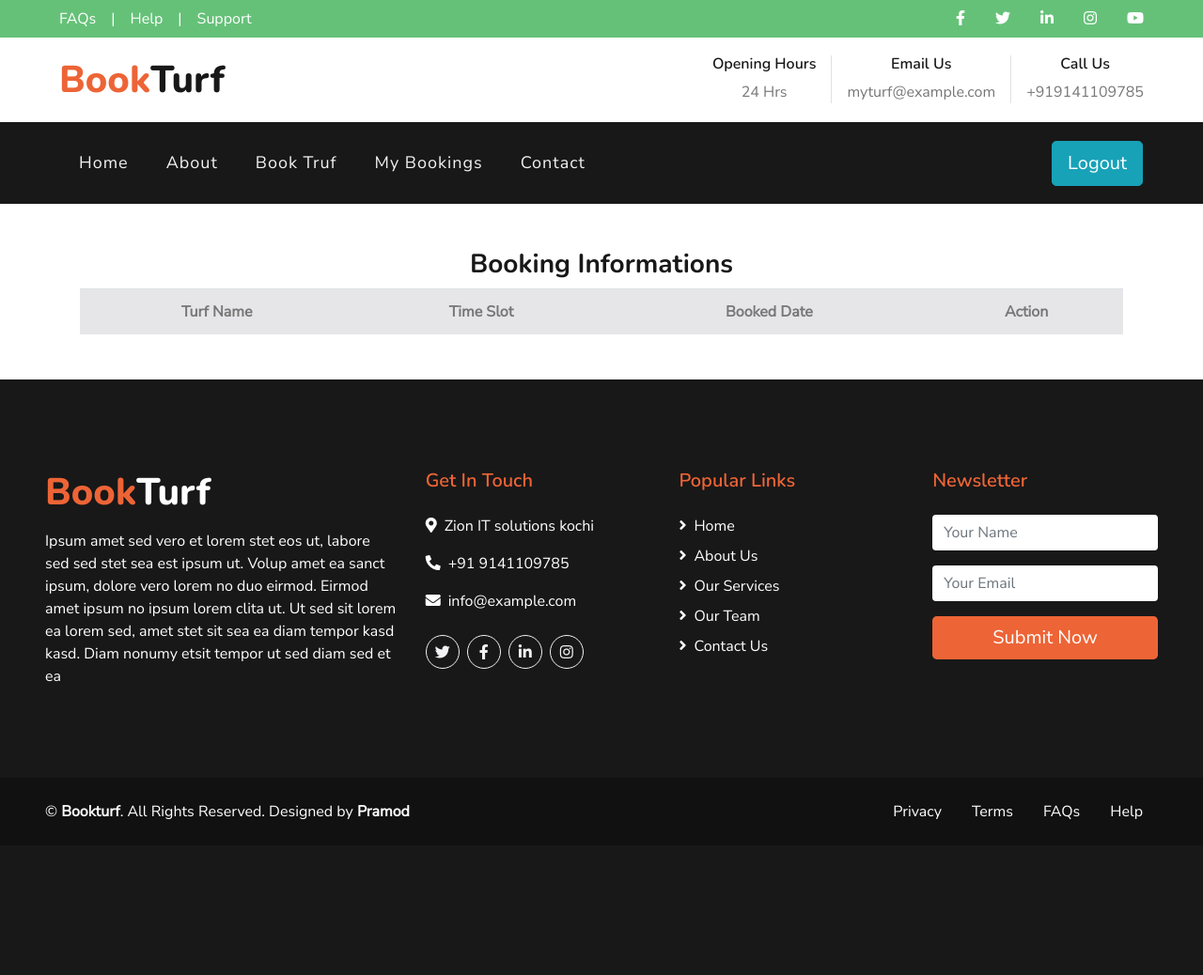
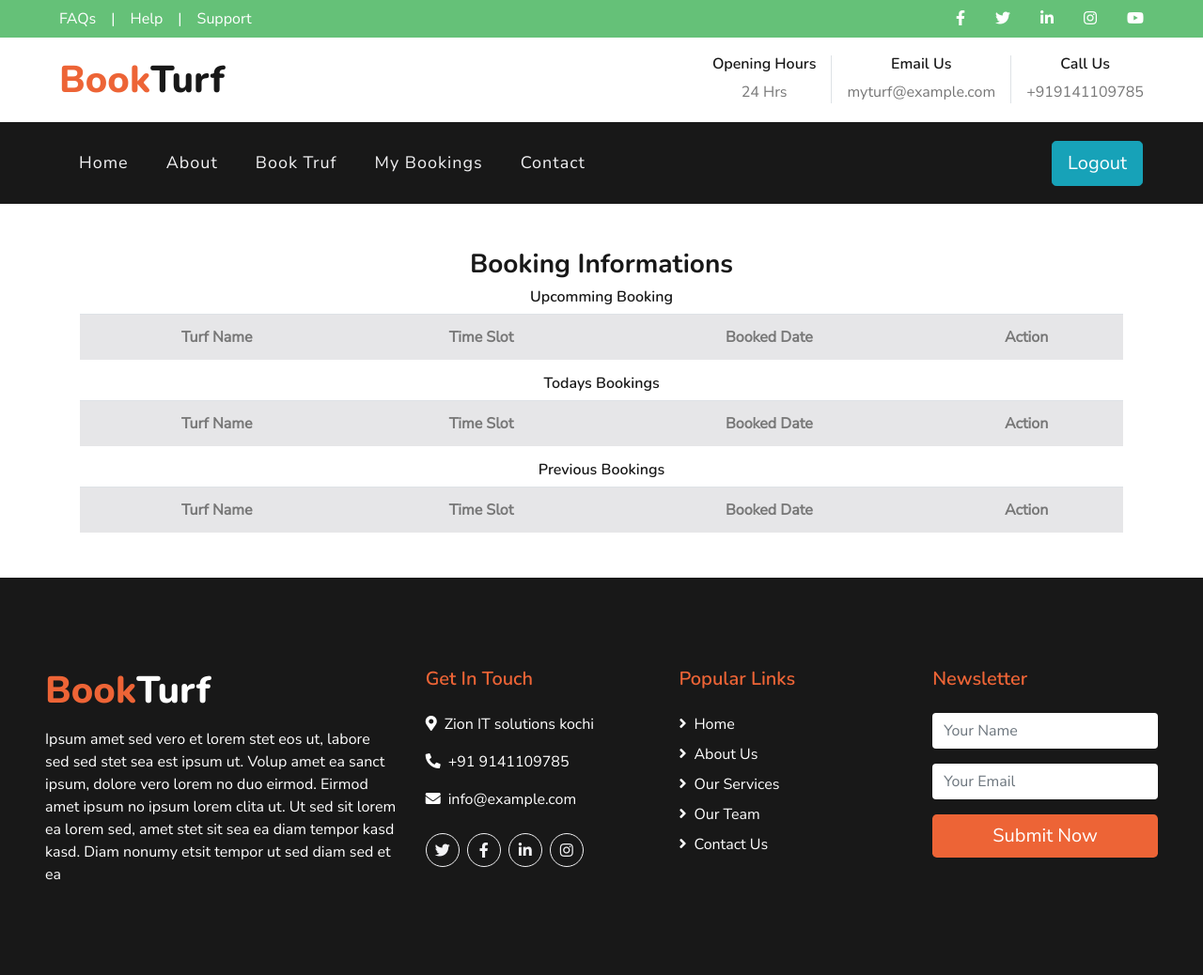
Before and after one commit to pramodthundathil/turf_booking, a Django app: page /booking/MyBookings in a window 1280 px wide. Shown: the top 1038 px of the page at 94% size. Before the commit the page ends 872 px from the top, so only its background shows below. Run offline with Django 3.2, Linux system fonts and the light colour scheme; a user stored in the database is signed in; data comes from the database, SQL or seed files in the repository; both versions use the stored data as it was after the commit; lists and menus that the app fills with data are empty; some libraries are stand-ins or nearby versions.

Commit message:
Booking Status Change

```diff
--- a/booking/views.py
+++ b/booking/views.py
@@ -10,6 +10,7 @@ from django.views.decorators.csrf import csrf_exempt
 from django.template.loader import render_to_string
 from django.http import HttpResponseBadRequest
 from django.contrib.auth.decorators import login_required
+from datetime import datetime
 
 
 razorpay_client = razorpay.Client(
@@ -170,5 +171,27 @@ def cancelbookinguser(request,pk):
 
 @login_required(login_url="signin")
 def MyBookings(request):
+
+    dt = datetime.now()
+    print(dt)
+    dt = dt.date()
+    upcomming = []
+    previous = []
+    today = []
     booking = Booking_Confirmation.objects.filter(cutomer = request.user)
-    return render(request,"mybookings.html",{"booking":booking})
+    for i in booking:
+        timeslot = i.slot
+        if timeslot.Date > dt:
+            upcomming.append(i)
+        elif timeslot.Date == dt:
+            today.append(i)
+        elif  timeslot.Date < dt:
+            previous.append(i)
+
+    context= {
+        "booking":upcomming,
+        "previous":previous,
+        'today':today
+    }
+
+    return render(request,"mybookings.html",context)
--- a/templates/mybookings.html
+++ b/templates/mybookings.html
@@ -10,6 +10,7 @@
 
     {% endfor %}
 
+    <h6>Upcomming Booking</h6>
 
     <table class="table table-striped bg-light">
         <tr>
@@ -29,6 +30,46 @@
         {% endfor %}
 
     </table>
+
+    <h6>Todays Bookings</h6>
+    <table class="table table-striped bg-light">
+        <tr>
+            <th>Turf Name</th>
+            <th>Time Slot</th>
+            <th>Booked Date</th>
+            <th>Action</th>
+        </tr>
+
+        {% for item in today %}
+        <tr>
+            <td>{{item.slot.Turf}}</td>
+            <td>{{item.slot}}</td>
+            <td>{{item.booking_date}}</td>
+            <td><a href="{%url 'cancelbookinguser' item.id %}" class="btn btn-danger">Cancel</a></td>
+        </tr>
+        {% endfor %}
+
+    </table>
+
+    <h6>Previous Bookings</h6>
+    <table class="table table-striped bg-light">
+        <tr>
+            <th>Turf Name</th>
+            <th>Time Slot</th>
+            <th>Booked Date</th>
+            <th>Action</th>
+        </tr>
+
+        {% for item in previous %}
+        <tr>
+            <td>{{item.slot.Turf}}</td>
+            <td>{{item.slot}}</td>
+            <td>{{item.booking_date}}</td>
+            <td><a href="{%url 'cancelbookinguser' item.id %}" class="btn btn-danger">Cancel</a></td>
+        </tr>
+        {% endfor %}
+
+    </table>
 </div>
 
 {% endblock %}
```
Also changed, not shown: db.sqlite3.
